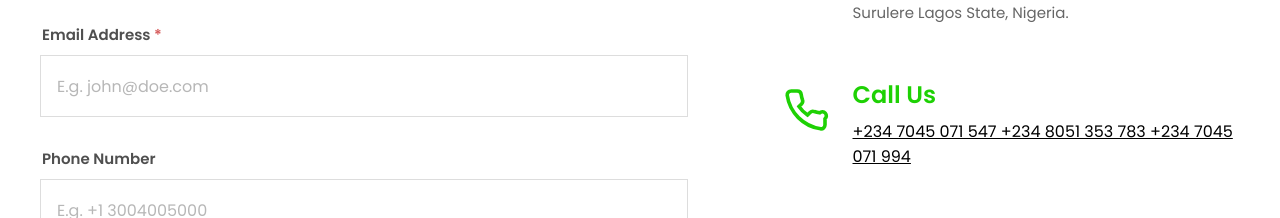
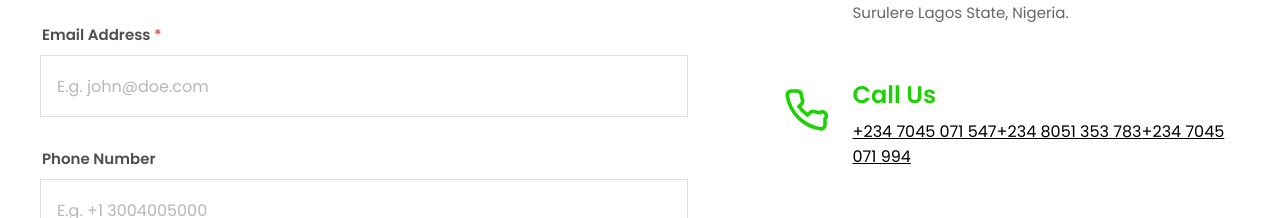
Before and after one commit to TajjDev/double_merit, a React (Vite) app: page /contactUs in a window 1280 px wide. Shown: the part 803-1021 px from the top of the page. Built offline with nearby package versions, Linux system fonts and the light colour scheme.

Commit message:
Update Contact.jsx

```diff
--- a/src/pages/contactUS/Contact.jsx
+++ b/src/pages/contactUS/Contact.jsx
@@ -215,8 +215,12 @@ const Contact = () => {
 
                 <a href="tel:+2347045071547">
                   +234 7045 071 547
-                  +234 8051 353 783
-                  +234 7045 071 994
+                </a>
+                <a href="tel:+2348051353783">
+                +234 8051 353 783
+                </a>
+                <a href="tel:+2347045071994">
+                +234 7045 071 994
                 </a>
               </div>
 
```
